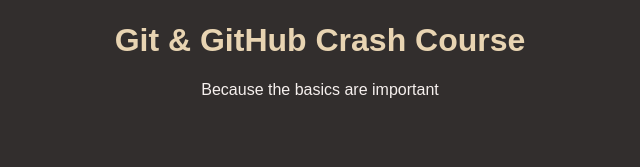
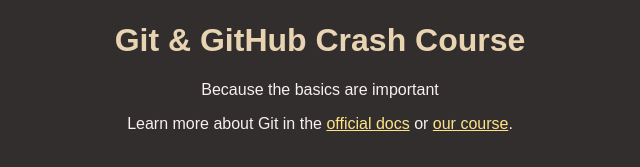
Before and after one commit to dummy-account2000/github-forked-repo, a plain HTML site: page index.html in a window 1280 px wide. Shown: the part 147-314 px from the top of the page, without its empty margins (320-960 px from the left). Drawn offline with Linux system fonts and the light colour scheme.

Commit message:
added links and styles

```diff
--- a/index.html
+++ b/index.html
@@ -17,5 +17,11 @@
         <h1>Git & GitHub Crash Course</h1>
         <p>Because the basics are important</p>
 
+        <p>
+            Learn more about Git in the
+            <a href="https://git-scm.com/book/en/v2">official docs</a> or
+            <a href="https://acad.link/git">our course</a>.
+          </p>
+
     </body>
 </html>
--- a/styles.css
+++ b/styles.css
@@ -19,3 +19,7 @@ body {
 h1 {
   color: #e8d4b2;
 }
+
+a {
+  color: #fee389;
+}
```
